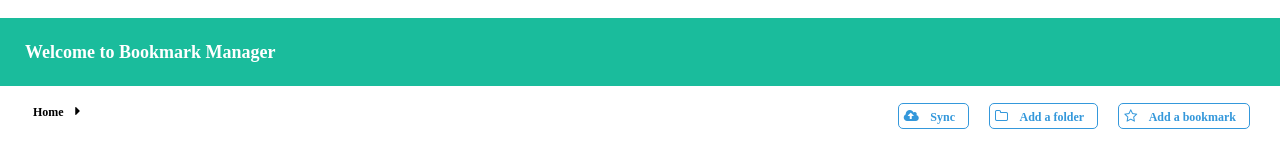
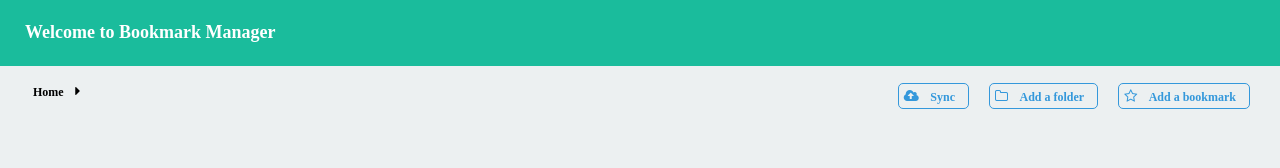
Before and after one commit to nielarshi/BookmarkManager, a website: page public/client/index.html in a window 1280 px wide. Shown: the top 168 px of the page. Drawn offline with Linux system fonts and the light colour scheme; no server answers.

Commit message:
Changed styles

```diff
--- a/public/client/app/styles/app.css
+++ b/public/client/app/styles/app.css
@@ -2,6 +2,11 @@ body {
 	padding : 0;
 	margin : 0;
 	width : 100%;
+    background : #ecf0f1;
+}
+
+header {
+    margin-top: -20px;
 }
 .bm-header-text {
 	background : #1abc9c;
@@ -42,6 +47,9 @@ body {
     padding: 8px;
     margin-top: -8px;
 }
+
+
+
 .bm-menu-list {
 	-webkit-appearance : none;
 	-moz-appearance : none;
@@ -60,6 +68,14 @@ body {
     border-radius: 5px;
     border: 1px solid #3498db;
     color: #3498db;
+    -webkit-transition : all 0.3s ease-in-out;
+    -moz-transition : all 0.3s ease-in-out;
+    transition : all 0.3s ease-in-out;
+}
+
+.bm-menu-list li:hover {
+    background-color: #3498db;
+    color : white;
 }
 
 /*
```
